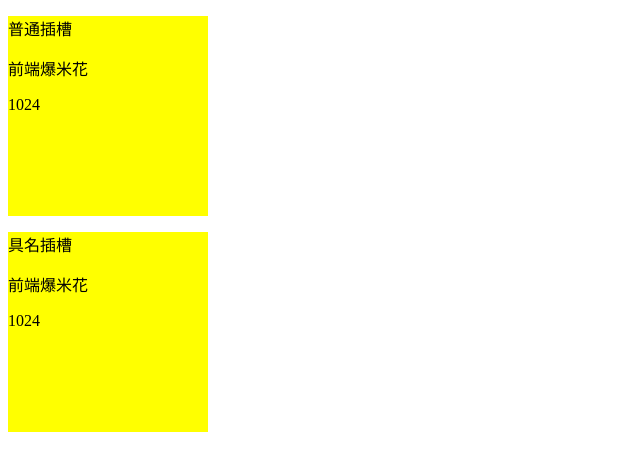
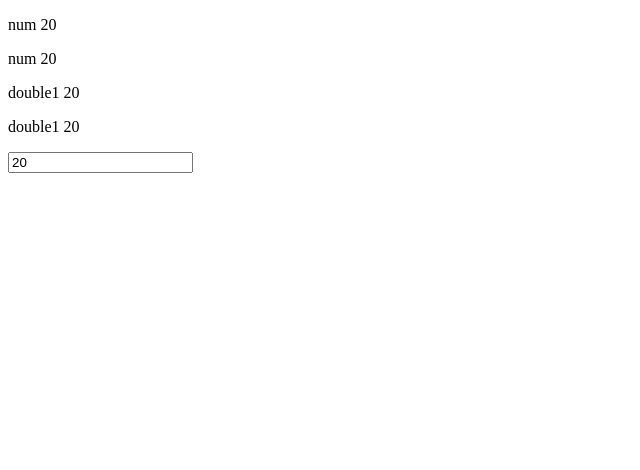
Before and after one commit to xiaopenhu/wy-vue-demo, a Vue app: page / in a window 1280 px wide. Shown: the top 470 px of the page, without its empty margins (0-640 px from the left). Built offline with nearby package versions, Linux system fonts and the light colour scheme.

Commit message:
computed计算属性

```diff
--- a/src/App.vue
+++ b/src/App.vue
@@ -1,32 +1,32 @@
 <template>
   <div id="app">
-    <ChildOne>
-      <p>{{obj.name}}</p>
-      <p>{{obj.age}}</p>
-    </ChildOne>
-    <ChildTwo>
-      <template v-slot:header>
-        <p>{{obj.name}}</p>
-      </template>
-      <template v-slot:footer>
-        <p>{{obj.age}}</p>
-      </template>
-    </ChildTwo>
+    <p>num {{num}}</p>
+    <p>num {{num}}</p>
+    <p>double1 {{double1}}</p>
+    <p>double1 {{double1}}</p>
+    <input v-model="double2"/>
   </div>
 </template>
 <script>
-import ChildOne from './components/ChildOne'
-import ChildTwo from './components/ChildTwo'
 export default {
-  components: {
-    ChildOne,
-    ChildTwo
-  },
   data () {
     return {
-      obj: {
-        name: '前端爆米花',
-        age: 1024
+      num: 20
+    }
+  },
+  computed: {
+    double1 () {
+      console.log('double1')
+      return this.num
+    },
+    double2: {
+      get () {
+        console.log('double2get')
+        return this.num
+      },
+      set (val) {
+        console.log('double2set')
+        this.num = val
       }
     }
   }
```
